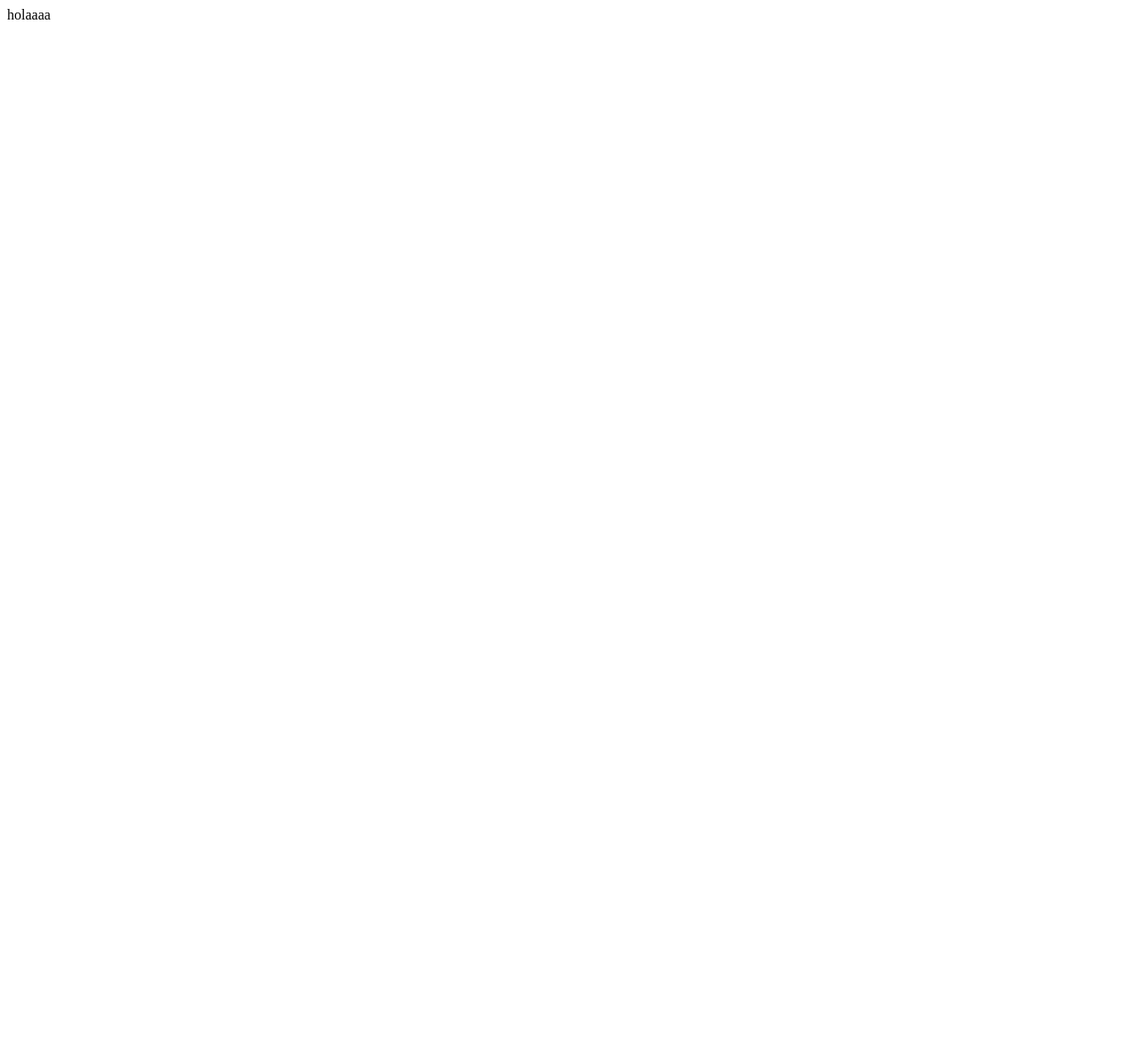
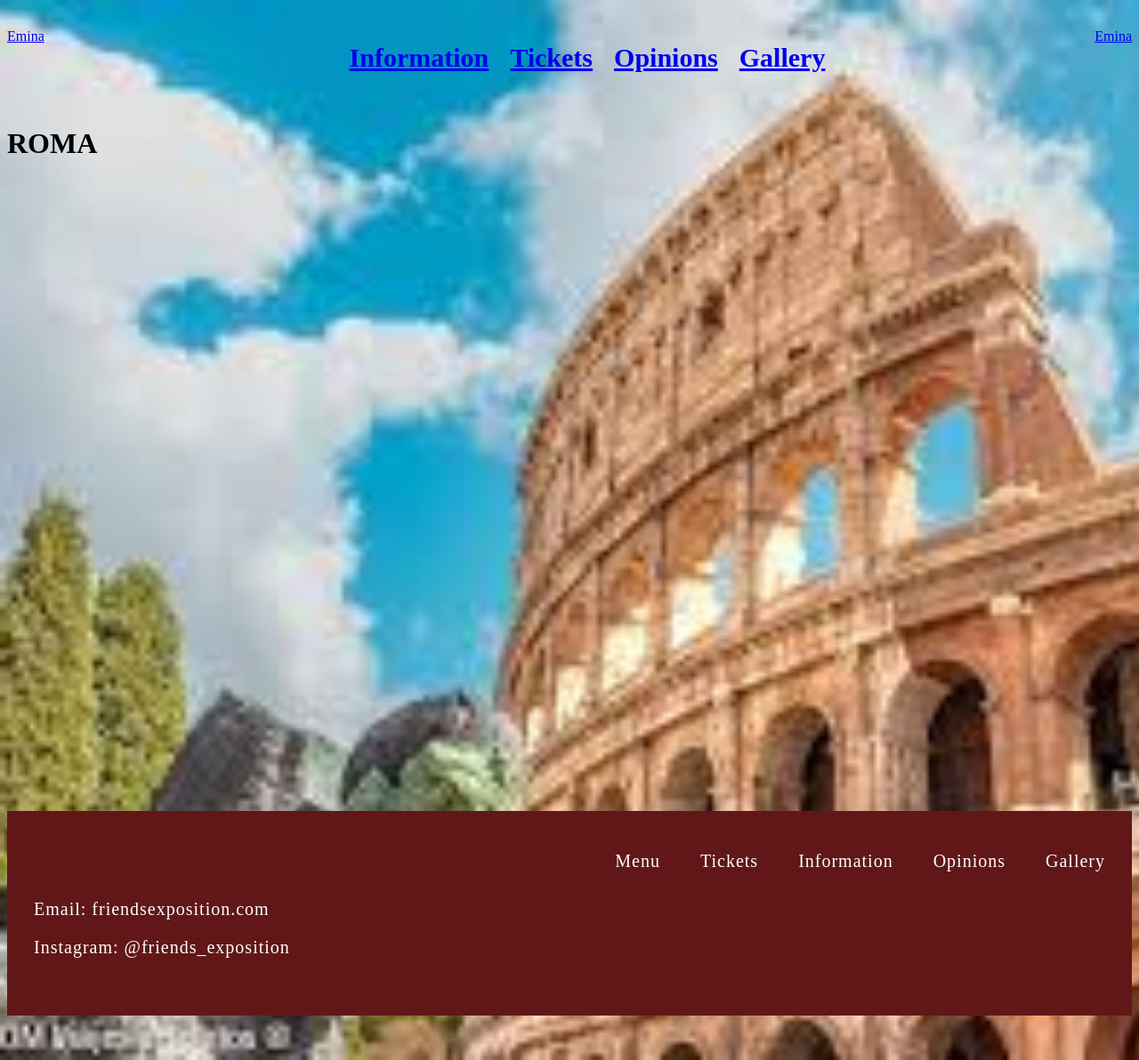
Before and after one commit to claudiaquinonero-hub/web_roma, a plain HTML site: page index.html in a window 1280 px wide. Shown: the whole page at 89% size. Before the commit the page ends 800 px from the top, so only its background shows below. Drawn offline with Linux system fonts and the light colour scheme.

Commit message:
menu y footer

```diff
--- a/index.html
+++ b/index.html
@@ -1 +1,60 @@
-holaaaa
+<!DOCTYPE html>
+
+<html class="index">
+    <head>
+        <meta charset="utf-8">
+        <meta name="viewport" content="width=device-width">
+        <link rel="icon" href="MEDIA/IMAGES/favicon.webp" type="image/webp">
+
+        <link rel="stylesheet" href="https://cdnjs.com/libraries/font-awesome">
+
+        <!-- CSS -->
+         <link href="style.css" rel="stylesheet" type="text/css">
+    </head>
+    <body class="inicio">
+        <div class="wrapper">
+            <nav id="pr-menu" class="menu">
+                <a href="index.html">Emina</a>
+                <ul>
+                    <li>
+                        <a href="informacion.html">Information</a>
+                    </li>
+                    <li>
+                        <a href="entradas.html">Tickets</a>
+                    </li>
+                    <li>
+                        <a href="opiniones.html">Opinions</a>
+                    </li>
+                    <li>
+                        <a href="gallery.html">Gallery</a>
+                    </li>
+                </ul>
+                <a href="index.html">Emina</a>
+            </nav>
+
+            <header>
+
+            </header>
+
+
+            <h1>ROMA</h1>
+
+
+            <footer>
+                <div class="options">
+                    <a href="index.html">Menu</a>
+                    <a href="entradas.html">Tickets</a>
+                    <a href="informacion.html">Information</a>
+                    <a href="opiniones.html">Opinions</a>
+                    <a href="gallery.html">Gallery</a>
+                </div>
+
+                <div class="contact">
+                    <p>Email: friendsexposition.com</p>
+                    <p>Instagram: @friends_exposition</p>
+                </div>
+
+            </footer>
+        </div>
+    </body>
+</html>
--- a/style.css
+++ b/style.css
@@ -0,0 +1,100 @@
+h1 {
+    padding-bottom: 50%;
+}
+
+
+.menu{
+    padding: 24px 0;
+    display: flex;
+    justify-content: space-between;
+}
+
+
+
+.menu ul {
+    list-style: none;
+    display: flex;
+    gap: 24px;
+}
+
+
+.menu ul li a {
+    font-size: 30px;
+    font-weight: bold;
+    font-family: "imperial-script-regular";
+}
+
+
+.menu ul li a:hover {
+    color: rgb(70, 210, 163);
+}
+
+/* FOOTER */
+
+
+footer {
+    margin-top: 100px;
+    margin-bottom: 50px;
+    background-color: rgb(97, 23, 23);
+    padding: 45px 30px;
+    position: relative;
+    color: rgb(255, 255, 255);
+}
+
+
+
+.options {
+    display: flex;
+    justify-content: flex-start;
+    gap: 45px;
+    flex-wrap: wrap;
+    justify-content: end;
+}
+
+.options a {
+    text-decoration: none;
+    color: rgb(255, 255, 255);
+    font-size: 20px;
+    letter-spacing: 1px;
+    font-weight: 500;
+    font-style: normal;
+}
+
+
+
+.contact {
+    margin-top: 31px;
+    font-size: 20px;
+    letter-spacing: 1px;
+    font-weight: 300;
+    font-style: normal;
+    color: rgb(255, 255, 255);
+}
+
+
+@media (max-width: 1000px) {
+
+    footer {
+        margin-top: 100px;
+        margin-bottom: 50px;
+        background-color: rgb(206, 187, 223);
+        padding: 45px 30px;
+        position: relative;
+    }
+}
+
+@media (max-width: 768px) {
+    footer {
+        margin-top: 100px;
+        margin-bottom: 50px;
+        background-color: rgb(206, 187, 223);
+        padding: 45px 30px;
+        position: relative;
+    }
+}
+
+
+.inicio {
+    background-image: url(MEDIA/img/roma.jpeg);
+    background-size: cover;
+}
```
Also changed, not shown: MEDIA/img/roma.jpeg (added).
